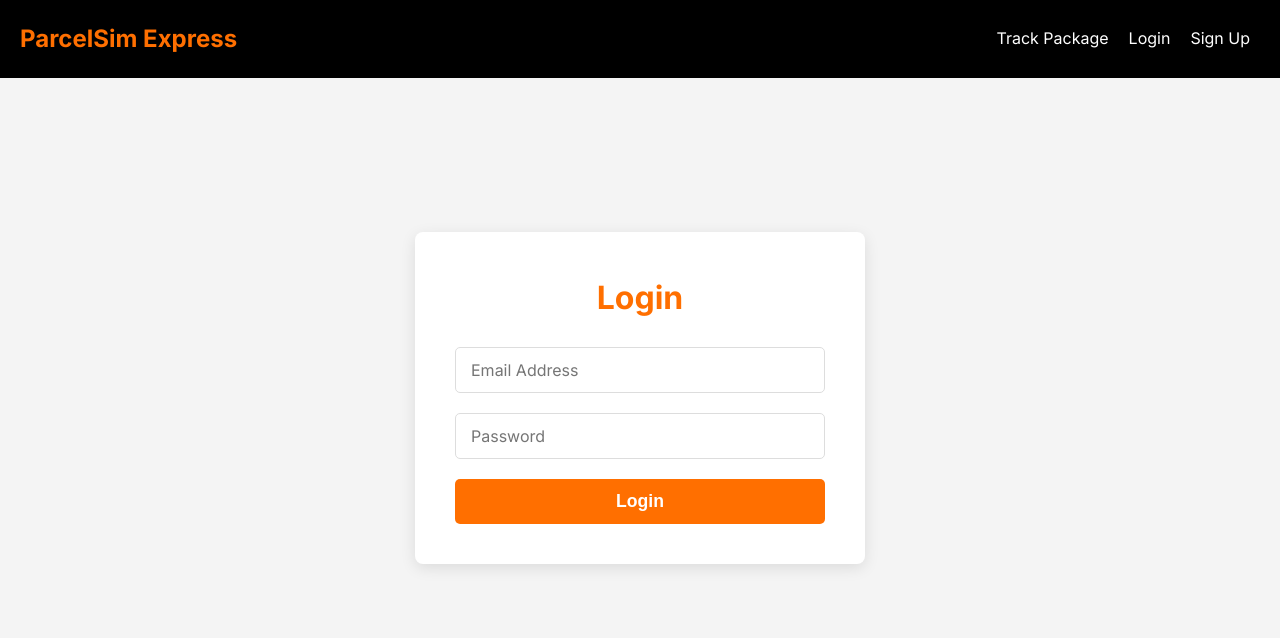
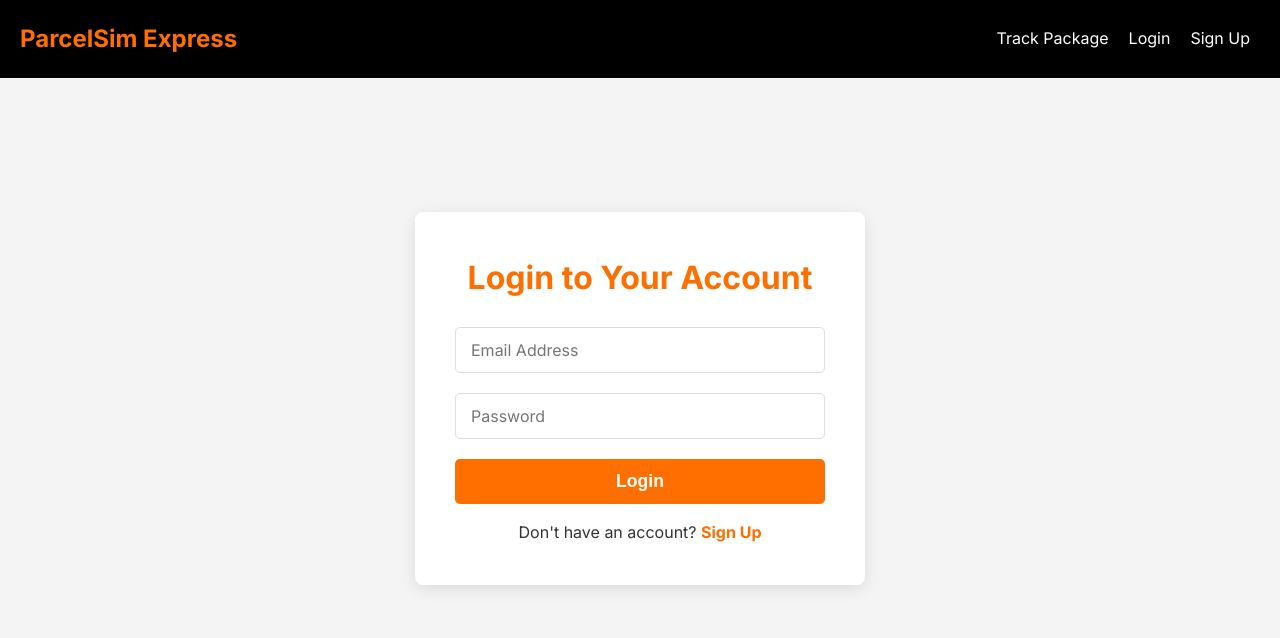
Before and after one commit to sweetboy-crypto/GlobalTech, a React (Create React App) app in the folder client/: page /login in a window 1280 px wide. Shown: the top 638 px of the page. Built offline with nearby package versions, Linux system fonts and the light colour scheme; no server answers.

Commit message:
Update LoginPage.js

```diff
--- a/client/src/pages/LoginPage.js
+++ b/client/src/pages/LoginPage.js
@@ -1,5 +1,5 @@
 import React, { useState } from 'react';
-import { useNavigate } from 'react-router-dom';
+import { useNavigate, Link } from 'react-router-dom';
 import { useAuth } from '../context/AuthContext';
 import styles from './AuthForm.module.css';
 
@@ -17,7 +17,7 @@
     const onChange = e => setFormData({ ...formData, [e.target.name]: e.target.value });
 
     const onSubmit = async e => {
-        e.preventDefault();
+         e.preventDefault();
         try {
             await login(email, password);
             navigate('/dashboard');
@@ -29,7 +29,7 @@
     return (
         <div className={styles.authContainer}>
             <div className={styles.authCard}>
-                <h1 className={styles.authTitle}>Login</h1>
+                <h1 className={styles.authTitle}>Login to Your Account</h1>
                 {message && <p className={`${styles.message} ${styles.error}`}>{message}</p>}
                 <form onSubmit={onSubmit}>
                     <div className={styles.formGroup}>
@@ -57,9 +57,11 @@
                     </div>
                     <button type="submit" className={styles.button}>Login</button>
                 </form>
+                <p style={{marginTop: '1rem'}}>
+                    Don't have an account? <Link to="/signup" style={{fontWeight: 'bold'}}>Sign Up</Link>
+                </p>
             </div>
         </div>
     );
 };
-
 export default LoginPage;
```
